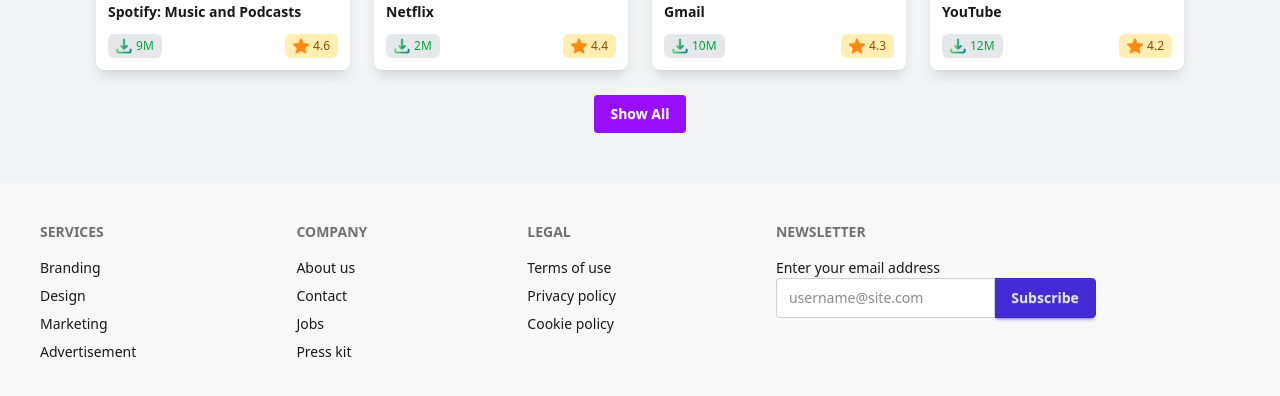
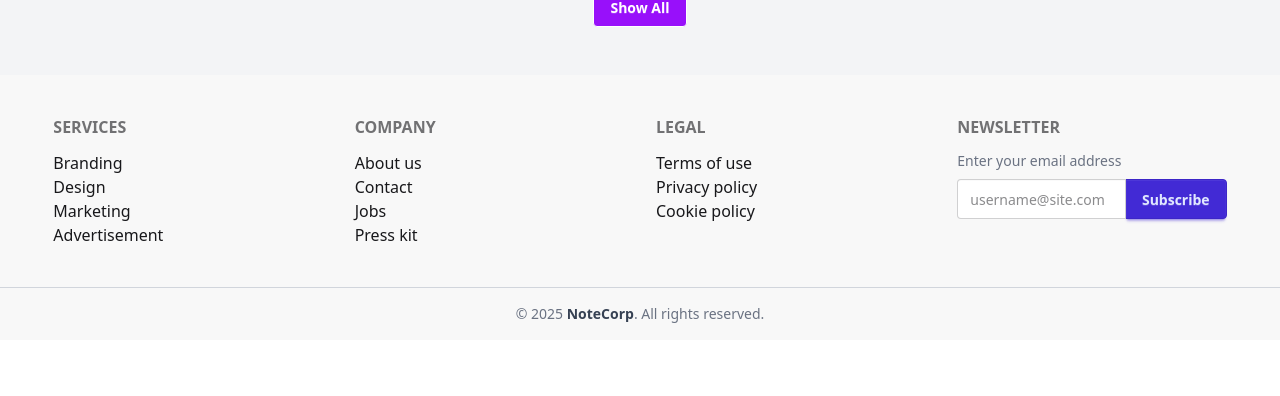
Before and after one commit to Mehedi-hasan-code10/assaingment-8-repo, a React (Vite) app: page / in a window 1280 px wide. Shown: the part 1832-2228 px from the top of the page. After the commit the page ends 2172 px from the top, so only its background shows below. Built offline with nearby package versions, Linux system fonts and the light colour scheme.

Commit message:
sort by download

```diff
--- a/src/components/AppCard.jsx
+++ b/src/components/AppCard.jsx
@@ -6,8 +6,9 @@ export default function AppCard({ app }) {
   return (
     <Link
       to={`/apps/${app.id}`}
+      // className="card flex bg-white justify-between shadow-lg p-3"
       className="card flex bg-white justify-between shadow-lg p-3"
-      // className="card flex flex-col  shadow hover:shadow-lg transition-shadow duration-200 p-3"
+
     >
 
       <img
--- a/src/components/Footer.jsx
+++ b/src/components/Footer.jsx
@@ -2,41 +2,57 @@ import React from 'react';
 
 const Footer = () => {
   return (
-      <footer className="footer sm:footer-horizontal bg-base-200 text-base-content p-10">
-  <nav>
-    <h6 className="footer-title">Services</h6>
-    <a className="link link-hover">Branding</a>
-    <a className="link link-hover">Design</a>
-    <a className="link link-hover">Marketing</a>
-    <a className="link link-hover">Advertisement</a>
+    <div className="mt-12 bg-base-200 text-base-content">
+      <footer className="w-11/12 mx-auto py-10 flex flex-col sm:flex-row sm:flex-wrap justify-between gap-8 text-center sm:text-left">
+
+        {/* Services */}
+        <nav className="flex-1 min-w-[200px]">
+          <h6 className="footer-title font-semibold mb-3">Services</h6>
+          <a className="link link-hover block">Branding</a>
+          <a className="link link-hover block">Design</a>
+          <a className="link link-hover block">Marketing</a>
+          <a className="link link-hover block">Advertisement</a>
         </nav>
-  <nav>
-    <h6 className="footer-title">Company</h6>
-    <a className="link link-hover">About us</a>
-    <a className="link link-hover">Contact</a>
-    <a className="link link-hover">Jobs</a>
-    <a className="link link-hover">Press kit</a>
+
+        {/* Company */}
+        <nav className="flex-1 min-w-[200px]">
+          <h6 className="footer-title font-semibold mb-3">Company</h6>
+          <a className="link link-hover block">About us</a>
+          <a className="link link-hover block">Contact</a>
+          <a className="link link-hover block">Jobs</a>
+          <a className="link link-hover block">Press kit</a>
         </nav>
-  <nav>
-    <h6 className="footer-title">Legal</h6>
-    <a className="link link-hover">Terms of use</a>
-    <a className="link link-hover">Privacy policy</a>
-    <a className="link link-hover">Cookie policy</a>
+
+        {/* Legal */}
+        <nav className="flex-1 min-w-[200px]">
+          <h6 className="footer-title font-semibold mb-3">Legal</h6>
+          <a className="link link-hover block">Terms of use</a>
+          <a className="link link-hover block">Privacy policy</a>
+          <a className="link link-hover block">Cookie policy</a>
         </nav>
-  <form>
-    <h6 className="footer-title">Newsletter</h6>
-    <fieldset className="w-80">
-      <label>Enter your email address</label>
-      <div className="join">
+
+        {/* Newsletter */}
+        <form className="flex-1 min-w-[250px]">
+          <h6 className="footer-title font-semibold mb-3">Newsletter</h6>
+          <fieldset>
+            <label className="block mb-2 text-sm text-gray-500">Enter your email address</label>
+            <div className="join w-full">
               <input
                 type="text"
                 placeholder="username@site.com"
-          className="input input-bordered join-item" />
+                className="input input-bordered join-item w-full"
+              />
               <button className="btn btn-primary join-item">Subscribe</button>
             </div>
           </fieldset>
         </form>
       </footer>
+
+      {/* Bottom Credit Line */}
+      <div className="text-center text-gray-500 text-sm py-4 border-t border-gray-300">
+        © {new Date().getFullYear()} <span className="font-semibold text-gray-700">NoteCorp</span>. All rights reserved.
+      </div>
+    </div>
   );
 };
 
--- a/src/components/Header.jsx
+++ b/src/components/Header.jsx
@@ -79,7 +79,7 @@ export default function Header() {
 
   return (
     <div className=' bg-base-100 shadow-sm '>
-      <div className="navbar bg-base-100  flex flex-wrap items-center justify-between flex-1 container mx-auto px-4">
+      <div className="navbar bg-base-100  flex flex-wrap items-center justify-between w-11/12 mx-auto">
 
 
       <div className="flex-1 flex items-center">
--- a/src/pages/AllApps.jsx
+++ b/src/pages/AllApps.jsx
@@ -33,7 +33,8 @@ export default function AllApps() {
   };
 
   return (
-    <div>
+    <div className='w-11/12 mx-auto mt-16'>
+      {/*  */}
 
       <div className='mb-4 text-center'>
         <h1 className='text-3xl font-bold mb-4'>Our All Applications</h1>
@@ -65,7 +66,7 @@ export default function AllApps() {
 
         <div className={`grid grid-cols-1 sm:grid-cols-2 md:grid-cols-3 lg:grid-cols-4 gap-4 ${loading ? 'opacity-50' : 'opacity-100'} transition-opacity`}>
           {filtered.length === 0 && !loading && (
-            <div className="p-8 text-center text-gray-500 col-span-full">
+            <div className="p-8 text-center text-gray-500 col-span-full text-4xl">
               No App Found
             </div>
           )}
--- a/src/pages/AppDetails.jsx
+++ b/src/pages/AppDetails.jsx
@@ -53,7 +53,8 @@ export default function AppDetails() {
   const chartData = app.ratings.map(r => ({ name: r.name, count: r.count }))
 
   return (
-    <div className="relative">
+    <div className="relative w-11/12 mx-auto mt-16">
+      {/*  */}
       <Toast message={toast} />
 
     {/* card */}
@@ -70,18 +71,19 @@ export default function AppDetails() {
           </div>
 
 
-          <div className="md:w-2/3 w-full p-6 flex flex-col justify-center">
+          <div className="md:w-2/3 w-full p-6 flex flex-col justify-between min-h-[340px]">
+          {/* <div className="md:w-2/3 w-full p-6 flex flex-col justify-center"> */}
             <div>
 
               <h1 className="text-2xl font-bold text-gray-800">{app.title}</h1>
-              <p className="text-gray-500 mb-4">Developed by <span className='text-purple-700'>{app.companyName}</span></p>
+              <p className="text-gray-500 mb-4 text-xl font-semibold">Developed by <span className='text-purple-700'>{app.companyName}</span></p>
 
-              <hr className='mt-12 mb-12'></hr>
+              <hr className='mt-12 mb-12 text-gray-300'></hr>
 
-              <div className="flex flex-wrap gap-6 text-gray-700 text-sm mb-4">
-                <div className='font-bold space-y-2'><img src='/icon-downloads.png' className='w-6 h-6 items-center'></img> Downloads <br></br> <span className="font-semibold">{app.downloads.toLocaleString()}</span>M</div>
-                <div className='font-bold space-y-2'><img src='/icon-ratings.png' className='w-6 h-6'></img>Average Rating <br></br> <span className="font-semibold">{app.ratingAvg}</span> </div>
-                <div className='font-bold space-y-2'><img src='/icon-review.png' className='w-6 h-6'></img>  Reviews <br></br> <span className="font-semibold">{app.reviews}</span>K</div>
+              <div className="flex flex-wrap gap-16 text-gray-700 text-sm mb-4">
+                <div className='font-bold space-y-2 text-2xl'><img src='/icon-downloads.png' className='w-8 h-8 items-center'></img> Downloads <br></br> <span className="font-semibold">{app.downloads.toLocaleString()}</span>M</div>
+                <div className='font-bold space-y-2 text-2xl'><img src='/icon-ratings.png' className='w-8 h-8'></img>Average Rating <br></br> <span className="font-semibold">{app.ratingAvg}</span> </div>
+                <div className='font-bold space-y-2 text-2xl'><img src='/icon-review.png' className='w-8 h-8'></img>  Reviews <br></br> <span className="font-semibold">{app.reviews}</span>K</div>
               </div>
 
               <button
@@ -98,10 +100,10 @@ export default function AppDetails() {
 
 
        {/* -------- Chart Section -------- */}
-        <div className="p-6">
+        {/* <div className="border mt-10">
           <hr className='text-gray-300'></hr>
   <h3 className=" text-2xl font-bold mb-3">Ratings</h3>
-  <div style={{ width: '100%', height: 300 }}>
+  <div style={{ width: '100%', height: 300}}>
     <ResponsiveContainer>
       <BarChart
         data={chartData}
@@ -115,11 +117,53 @@ export default function AppDetails() {
       </BarChart>
     </ResponsiveContainer>
   </div>
+</div> */}
+
+
+<div className="mt-10 border rounded-xl shadow-sm bg-white">
+
+  <hr className="border-gray-300 mb-4" />
+
+
+  <h3 className="text-2xl font-bold text-gray-800 mb-3 pt-4">Ratings</h3>
+
+
+  <div style={{ width: '100%', height: 300 }}>
+    <ResponsiveContainer>
+      <BarChart
+        data={chartData}
+        layout="vertical"
+        margin={{ top: 0, right: 30, left: 0, bottom: 0 }} // ← left=0
+      >
+        <XAxis type="number" />
+        <YAxis
+          dataKey="name"
+          type="category"
+          width={70}
+          reversed
+          tick={{ fontSize: 12 }}
+          axisLine={false}
+          tickLine={false}
+        />
+        <Tooltip
+          cursor={{ fill: '#fef9c3' }}
+          contentStyle={{
+            backgroundColor: '#fff8dc',
+            borderRadius: '8px',
+            border: '1px solid #fde68a'
+          }}
+        />
+        <Bar dataKey="count" fill="#FACC15" radius={[0, 6, 6, 0]} />
+      </BarChart>
+    </ResponsiveContainer>
+  </div>
 </div>
 
 
+
+
         {/* -------- Description Section -------- */}
-        <div className="p-6">
+        <div className="">
           <hr className='text-gray-400'></hr>
           <h3 className="font-semibold text-2xl mb-2">Description</h3>
           <p className="text-sm text-gray-700 leading-relaxed">{app.description}</p>
--- a/src/pages/Home.jsx
+++ b/src/pages/Home.jsx
@@ -17,13 +17,13 @@ export default function Home() {
   const top8 = apps.slice(0, 8);
 
   return (
-    <div className="px-4 sm:px-6 lg:px-20 py-6">
+    <div className="">
 
 
       {/* Hero Section */}
 
 
-<section className=" p-8 sm:p-12 text-center mb-10">
+<section className=" text-center mb-10 mt-16">
 
 
   <h1 className="text-3xl sm:text-4xl md:text-5xl font-extrabold text-gray-800">
@@ -44,7 +44,7 @@ export default function Home() {
       target="_blank"
       rel="noreferrer"
       className="btn btn-outline px-6 sm:px-8 shadow-md"
-    >  <img src='/public/playstore-removebg-preview.png' className='w-8 h-8'></img>
+    >  <img src='/playstore-removebg-preview.png' className='w-8 h-8'></img>
       Play Store
           </a>
 
@@ -54,18 +54,18 @@ export default function Home() {
       rel="noreferrer"
       className="btn btn-outline px-6 sm:px-8 shadow-md"
           >
-            <img src='/public/app_store_2-removebg-preview.png' className='w-8 h-8'></img>
+            <img src='/app_store_2-removebg-preview.png' className='w-8 h-8'></img>
       App Store
     </a>
 
   </div>
 
 
-  <div className="mt-10 flex justify-center">
+  <div className="mt-10 flex justify-center w-full">
     <img
       src="/hero.png"
       alt="App showcase"
-      className="w-64 sm:w-80 md:w-full rounded-xl drop-shadow-lg"
+      className="w-64 sm:w-80 lg:w-[900px] rounded-xl drop-shadow-lg"
     />
         </div>
 
@@ -73,7 +73,7 @@ export default function Home() {
 
 
         <div className="bg-gradient-to-r from-[#632EE3] to-[#9F62F2] w-full flex justify-center items-center
-          flex-col text-white min-h-[300px] space-y-6 max-sm:p-5">
+          flex-col text-white min-h-[300px] space-y-6">
         <h1 className="text-3xl font-bold text-center">
           Trusted by Millions, Built for You
         </h1>
@@ -110,7 +110,7 @@ export default function Home() {
           </div>
 
 
-      <section>
+      <section className=' w-11/12 mx-auto'>
 
 
 
--- a/src/pages/MyInstallation.jsx
+++ b/src/pages/MyInstallation.jsx
@@ -1,3 +1,139 @@
+
+// import React, { useState, useEffect, useMemo } from 'react';
+
+// export default function MyInstallation() {
+//   const [installedIds, setInstalledIds] = useState([]);
+//   const [apps, setApps] = useState([]);
+//   const [sort, setSort] = useState('none');
+//   const [toastMsg, setToastMsg] = useState('');
+
+//   // Load installed apps and apps data
+//   useEffect(() => {
+//     const ids = JSON.parse(localStorage.getItem('installedApps') || '[]');
+//     setInstalledIds(ids);
+
+//     fetch('/data/apps.json')
+//       .then((r) => r.json())
+//       .then((data) => setApps(data))
+//       .catch((err) => console.error(err));
+//   }, []);
+
+//   // Filter installed apps + sorting
+//   const filteredInstalled = useMemo(() => {
+//     let res = apps.filter((a) => installedIds.includes(a.id));
+
+//     if (sort === 'high-low') res.sort((a, b) => b.ratingAvg - a.ratingAvg);
+//     if (sort === 'low-high') res.sort((a, b) => a.ratingAvg - b.ratingAvg);
+
+//     return res;
+//   }, [apps, installedIds, sort]);
+
+//   // Uninstall app
+//   const uninstall = (id) => {
+//     const next = installedIds.filter((i) => i !== id);
+//     localStorage.setItem('installedApps', JSON.stringify(next));
+//     setInstalledIds(next);
+//     showToast('❌ App successfully uninstalled!');
+//   };
+
+//   // Toast
+//   const showToast = (msg) => {
+//     setToastMsg(msg);
+//     setTimeout(() => setToastMsg(''), 2500);
+//   };
+
+//   return (
+//     <div className="relative w-11/12 mx-auto">
+//       {/*  */}
+//       {/* Header */}
+//       <div className="mb-6 text-center mt-10">
+//         <h1 className="text-3xl font-bold mb-2">Your Installed Apps</h1>
+//         <p className="text-gray-400">Explore all trending apps developed by us</p>
+//       </div>
+
+//       {/* Toast */}
+//       {toastMsg && (
+//         <div className="fixed top-4 right-4 z-50">
+//           <div className="alert alert-success shadow-lg">
+//             <span>{toastMsg}</span>
+//           </div>
+//         </div>
+//       )}
+
+//       {/* Sorting + Total Installed */}
+//       <div className="flex flex-col sm:flex-row justify-between items-center mb-4 gap-3">
+//         <p className="text-xl font-bold">
+//           <span className="font-bold ">{filteredInstalled.length}</span>
+//             Apps Found{' '}
+//         </p>
+
+//         <select
+//           className="select select-bordered w-full sm:w-auto"
+//           value={sort}
+//           onChange={(e) => setSort(e.target.value)}
+//         >
+//           <option value="none">Sort by Rating</option>
+//           <option value="high-low">High to Low</option>
+//           <option value="low-high">Low to High</option>
+//         </select>
+//       </div>
+
+//       {/* Empty state */}
+//       {filteredInstalled.length === 0 && (
+//         <div className="p-8 text-center text-gray-500 text-4xl">No installed apps</div>
+//       )}
+
+//       {/* Installed apps list */}
+//       <div className="grid grid-cols-1 gap-4 bg-white">
+//         {filteredInstalled.map((a) => (
+//           <div
+//             key={a.id}
+//             className="flex flex-col sm:flex-row justify-between items-center p-4  rounded-lg shadow-md"
+//           >
+//             {/* Left: Image */}
+//             <img src={a.image} alt={a.title} className="w-16 h-16 rounded-md object-cover" />
+
+//             {/* Middle: Title + Downloads & Reviews */}
+//             <div className="flex gap-1 items-center flex-col sm:flex-row sm:ml-4 flex-1 text-center sm:text-left mt-2 sm:mt-0">
+//               {/* <h2 className="font-bold text-lg text-gray-800">{a.title}</h2> */}
+
+
+//               <div className=''>
+//                 <h2 className="font-bold text-lg text-gray-800">{a.title}</h2>
+//                 <div className="flex gap-4 mt-1 text-gray-500 text-sm items-center">
+//                 <span className='flex items-center gap-1 text-[#00D390]'><img src='/public/icon-downloads.png' className='w-4 h-4'></img> {a.downloads}</span>
+//                 <span className='flex items-center gap-1 text-yellow-400 font-semibold'><img className='w-4 h-4' src='/public/icon-ratings.png'></img> {a.ratingAvg}</span>
+
+//                   <p className='text-gray-400'>{a.size}MB</p>
+//                 </div>
+
+//               </div>
+
+
+//             </div>
+
+//             {/* <div className="flex gap-1 items-center flex-col sm:flex-row sm:ml-4 flex-1 text-center sm:text-left mt-2 sm:mt-0 border">
+//               <h2 className="font-bold text-lg text-gray-800">{a.title}</h2>
+//               <div className="flex gap-4 mt-1 text-gray-500 text-sm">
+//                 <span className='flex items-center gap-1'><img src='/public/icon-downloads.png' className='w-6 h-6'></img> {a.downloads}</span>
+//                 <span className='flex items-center gap-1 text-yellow-400 font-semibold'><img className='w-4 h-4' src='/public/icon-ratings.png'></img> {a.ratingAvg}</span>
+//               </div>
+//             </div> */}
+
+//             {/* Right: Uninstall button */}
+//             <button
+//               className="btn btn-sm  mt-2 sm:mt-0 bg-[#00D390] text-white"
+//               onClick={() => uninstall(a.id)}
+//             >
+//               Uninstall
+//             </button>
+//           </div>
+//         ))}
+//       </div>
+//     </div>
+//   );
+// }
+
 
 import React, { useState, useEffect, useMemo } from 'react';
 
@@ -22,8 +158,13 @@ export default function MyInstallation() {
   const filteredInstalled = useMemo(() => {
     let res = apps.filter((a) => installedIds.includes(a.id));
 
+    // Sort by rating
     if (sort === 'high-low') res.sort((a, b) => b.ratingAvg - a.ratingAvg);
     if (sort === 'low-high') res.sort((a, b) => a.ratingAvg - b.ratingAvg);
+
+    // ✅ Sort by downloads
+    if (sort === 'downloads-high-low') res.sort((a, b) => b.downloads - a.downloads);
+    if (sort === 'downloads-low-high') res.sort((a, b) => a.downloads - b.downloads);
 
     return res;
   }, [apps, installedIds, sort]);
@@ -43,7 +184,7 @@ export default function MyInstallation() {
   };
 
   return (
-    <div className="relative p-4">
+    <div className="relative w-11/12 mx-auto">
       {/* Header */}
       <div className="mb-6 text-center mt-10">
         <h1 className="text-3xl font-bold mb-2">Your Installed Apps</h1>
@@ -71,19 +212,21 @@ export default function MyInstallation() {
           value={sort}
           onChange={(e) => setSort(e.target.value)}
         >
-          <option value="none">Sort by Rating</option>
-          <option value="high-low">High to Low</option>
-          <option value="low-high">Low to High</option>
+          <option value="none">Sort by</option>
+          {/* <option value="high-low">Rating: High to Low</option>
+          <option value="low-high">Rating: Low to High</option> */}
+          <option value="downloads-high-low"> High to Low</option>
+          <option value="downloads-low-high">Low to High</option>
         </select>
       </div>
 
       {/* Empty state */}
       {filteredInstalled.length === 0 && (
-        <div className="p-8 text-center text-gray-500">No installed apps</div>
+        <div className="p-8 text-center text-gray-500 text-4xl">No installed apps</div>
       )}
 
       {/* Installed apps list */}
-      <div className="grid grid-cols-1 gap-4">
+      <div className="grid grid-cols-1 gap-4 bg-white">
         {filteredInstalled.map((a) => (
           <div
             key={a.id}
@@ -94,34 +237,23 @@ export default function MyInstallation() {
 
             {/* Middle: Title + Downloads & Reviews */}
             <div className="flex gap-1 items-center flex-col sm:flex-row sm:ml-4 flex-1 text-center sm:text-left mt-2 sm:mt-0">
-              {/* <h2 className="font-bold text-lg text-gray-800">{a.title}</h2> */}
-
-
-              <div className=''>
+              <div>
                 <h2 className="font-bold text-lg text-gray-800">{a.title}</h2>
                 <div className="flex gap-4 mt-1 text-gray-500 text-sm items-center">
-                <span className='flex items-center gap-1 text-[#00D390]'><img src='/public/icon-downloads.png' className='w-4 h-4'></img> {a.downloads}</span>
-                <span className='flex items-center gap-1 text-yellow-400 font-semibold'><img className='w-4 h-4' src='/public/icon-ratings.png'></img> {a.ratingAvg}</span>
-
-                  <p className='text-gray-400'>{a.size}MB</p>
+                  <span className="flex items-center gap-1 text-[#00D390]">
+                    <img src="/icon-downloads.png" className="w-4 h-4" alt="Downloads" /> {a.downloads}M
+                  </span>
+                  <span className="flex items-center gap-1 text-yellow-400 font-semibold">
+                    <img className="w-4 h-4" src="/icon-ratings.png" alt="Ratings" /> {a.ratingAvg}
+                  </span>
+                  <p className="text-gray-400">{a.size}MB</p>
                 </div>
-
               </div>
-
-
             </div>
-
-            {/* <div className="flex gap-1 items-center flex-col sm:flex-row sm:ml-4 flex-1 text-center sm:text-left mt-2 sm:mt-0 border">
-              <h2 className="font-bold text-lg text-gray-800">{a.title}</h2>
-              <div className="flex gap-4 mt-1 text-gray-500 text-sm">
-                <span className='flex items-center gap-1'><img src='/public/icon-downloads.png' className='w-6 h-6'></img> {a.downloads}</span>
-                <span className='flex items-center gap-1 text-yellow-400 font-semibold'><img className='w-4 h-4' src='/public/icon-ratings.png'></img> {a.ratingAvg}</span>
-              </div>
-            </div> */}
 
             {/* Right: Uninstall button */}
             <button
-              className="btn btn-sm  mt-2 sm:mt-0 bg-[#00D390] text-white"
+              className="btn btn-sm mt-2 sm:mt-0 bg-[#00D390] text-white"
               onClick={() => uninstall(a.id)}
             >
               Uninstall
--- a/src/root/Root.jsx
+++ b/src/root/Root.jsx
@@ -28,7 +28,8 @@ export default function Root() {
     <div className="min-h-screen flex flex-col">
       <Header />
 
-      <main className="flex-1 container mx-auto px-4 py-6 relative">
+      {/* <main className="flex-1 container mx-auto px-4 py-6 relative"> */}
+       {/* <main className="flex-1 relative">
 
 
         <div
@@ -46,7 +47,25 @@ export default function Root() {
             <p className="mt-2 text-purple-600 font-semibold text-sm">Loading...</p>
           </div>
         )}
-      </main>
+      </main> */}
+
+      <div className='flex-1'>
+           <div
+          className={`transition-opacity duration-300 ${
+            loading ? 'opacity-30 pointer-events-none' : 'opacity-100'
+          }`}
+        >
+          <Outlet />
+        </div>
+     </div>
+
+
+        {loading && (
+          <div className="absolute inset-0 flex flex-col items-center justify-center bg-white/60 backdrop-blur-sm rounded-lg">
+            <span className="loading loading-spinner loading-lg text-purple-700"></span>
+            <p className="mt-2 text-purple-600 font-semibold text-sm">Loading...</p>
+          </div>
+        )}
 
       <Footer />
     </div>
```
Lines whose indentation alone changed are shown as unchanged.
